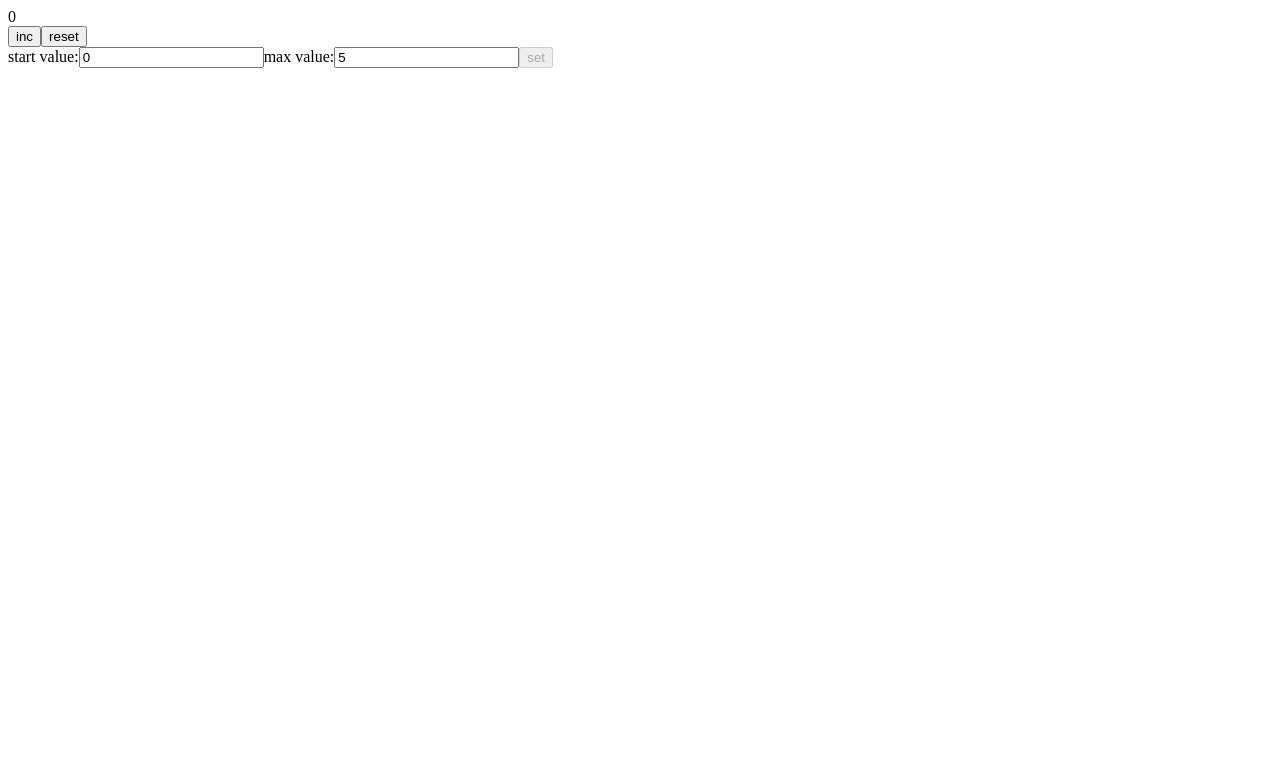
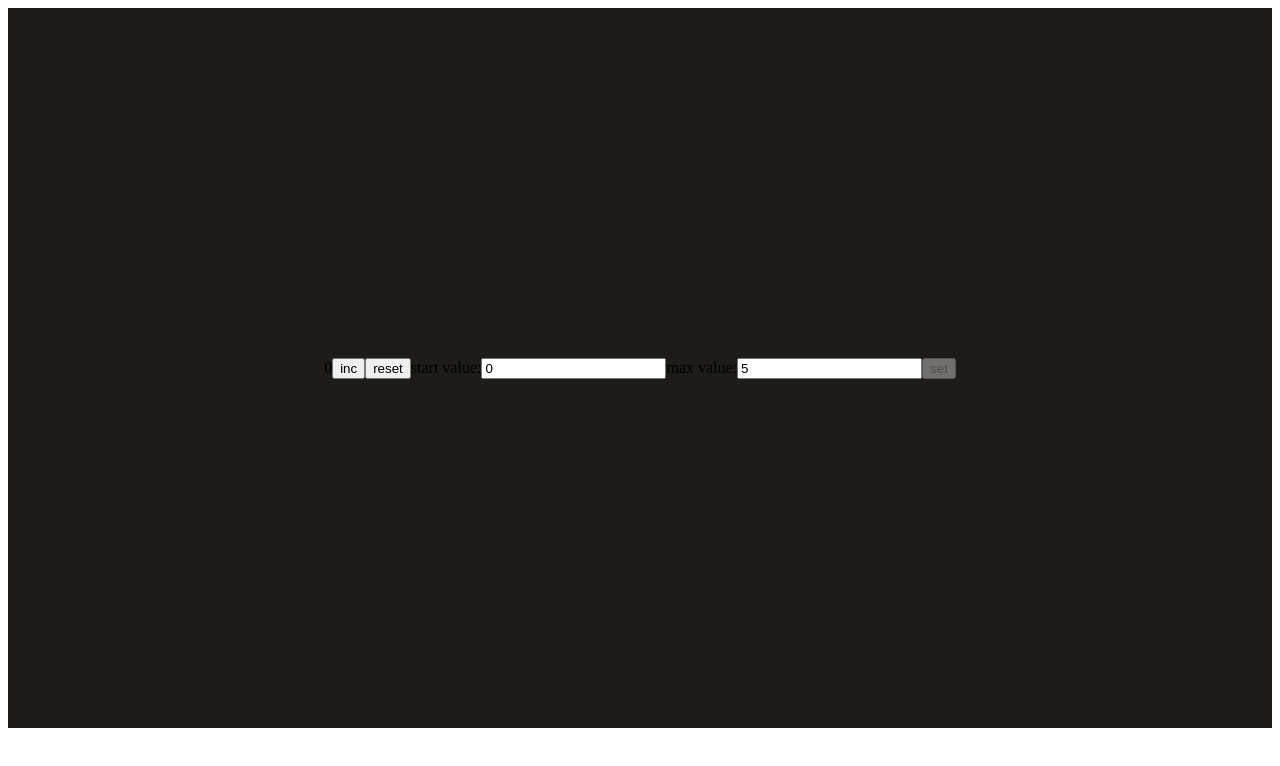
Before and after one commit to VitalkaMihal/advanced-counter, a React (Vite) app: page / in a window 1280 px wide. Shown: the top 766 px of the page. Built offline with nearby package versions, Linux system fonts and the light colour scheme.

Commit message:
feat(todo): add app.css

```diff
--- /dev/null
+++ b/src/App.css
@@ -0,0 +1,8 @@
+.App {
+    width: 100%;
+    height: 90vh;
+    display: flex;
+    justify-content: center;
+    align-items: center;
+    background-color: #1e1c18;
+}
--- a/src/App.tsx
+++ b/src/App.tsx
@@ -1,6 +1,7 @@
 import {SetCounter} from "./layout/setCounter/SetCounter.tsx";
 import {Counter} from "./layout/counter/Counter.tsx";
 import {useEffect, useState} from "react";
+import "./App.css"
 
 export type DataType = {
     startValue: number
@@ -66,7 +67,7 @@
     }, []);
 
     return (
-        <>
+        <div className="App">
             <Counter
                 value={value}
                 stateError={stateError}
@@ -80,6 +81,6 @@
                 getStartValue={getStartValue}
                 getMaxValue={getMaxValue}
                 setDataCounter={setDataCounter}/>
-        </>
+        </div>
     )
 }
```
